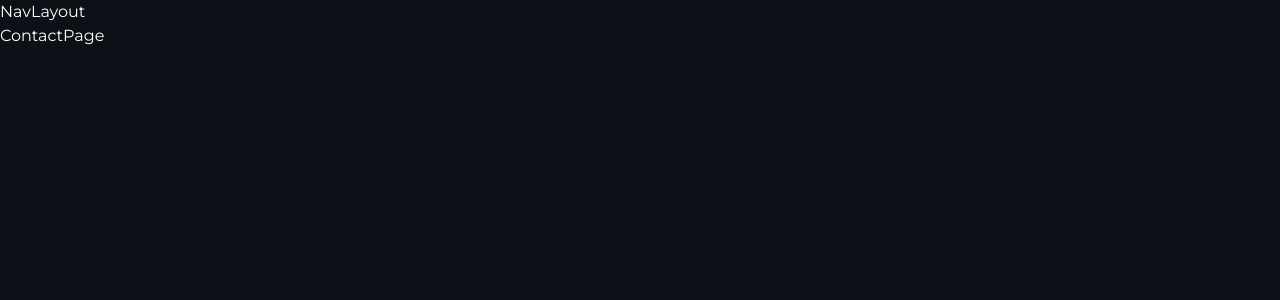
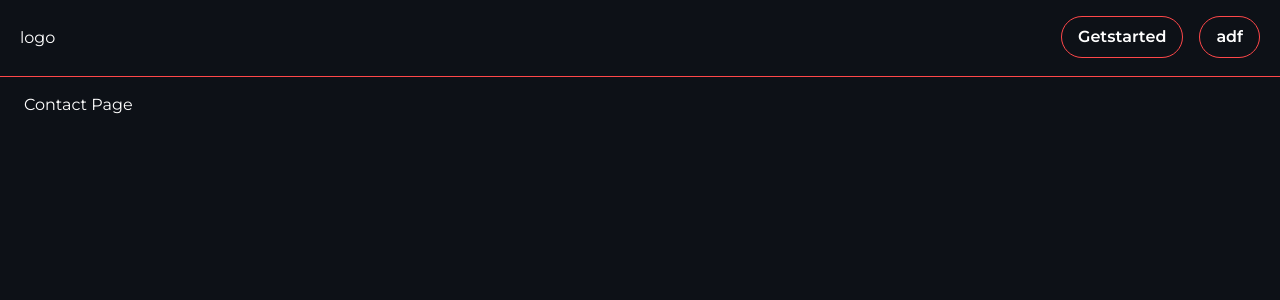
Before and after one commit to PESU-HoPES/HoPES-Website, a Next.js app: page /contact in a window 1280 px wide. Shown: the top 300 px of the page. Built offline with nearby package versions, Linux system fonts and the light colour scheme.

Commit message:
make navbar

```diff
--- a/app/(withnav)/contact/page.jsx
+++ b/app/(withnav)/contact/page.jsx
@@ -2,7 +2,9 @@ import React from 'react'
 
 const ContactPage = () => {
   return (
-    <div>ContactPage</div>
+    <div className='mx-6 my-4'>
+    Contact Page
+  </div>
   )
 }
 
--- a/app/(withnav)/layout.jsx
+++ b/app/(withnav)/layout.jsx
@@ -1,9 +1,10 @@
 import React from 'react'
+import Navbar from '../components/Navbar'
 
 const NavLayout = ({children}) => {
   return (
     <>
-    <div>NavLayout</div>
+    <Navbar />
     {children}
     </>
   )
--- a/app/(withnav)/work/page.jsx
+++ b/app/(withnav)/work/page.jsx
@@ -1,8 +1,11 @@
+import Button from '@/app/components/Button'
 import React from 'react'
 
 const WorkPage = () => {
   return (
-    <div>WorkPage</div>
+    <div className='mx-6 my-4'>
+      WorkPage
+    </div>
   )
 }
 
--- a/app/components/Button.jsx
+++ b/app/components/Button.jsx
@@ -21,7 +21,7 @@ const Button = ({ children, type = 'default', wide = false }) => {
 
             <button className='sr-only'>{children}</button>
             <button
-                className={`${type == 'primary' ? 'bg-primary-700' : 'bg-transparent outline -outline-offset-1 outline-white'} ${wide ? 'px-12' : 'px-4'} custom-button rounded-full py-1`}
+                className={`${type == 'primary' ? 'bg-primary-600' : 'bg-transparent border-[0.5px] border-primary-600'} ${wide ? 'px-12' : 'px-4'} custom-button rounded-full py-1`}
                 onMouseEnter={changeButton}
             >
                 <span
--- /dev/null
+++ b/app/components/Navbar.jsx
@@ -0,0 +1,21 @@
+import Image from 'next/image'
+import Link from 'next/link'
+import React from 'react'
+import Button from './Button'
+
+const Navbar = () => {
+    return (
+        <nav className='flex justify-between py-4 px-5 border-b-primary-600 border-b'>
+            <div className='flex gap-x-4 items-center'>
+                <p>logo</p>
+            </div>
+            <div className='flex gap-x-4 items-center'>
+                <Button>Getstarted</Button>
+                <Button>adf</Button>
+            </div>
+        </nav>
+    )
+}
+
+export default Navbar
+{/* <Image width={30} height={30} alt='logo' src="" /> */ }
--- /dev/null
+++ b/app/loading.js
@@ -0,0 +1,9 @@
+import React from 'react'
+
+const Loading = () => {
+  return (
+    <div>Loading...</div>
+  )
+}
+
+export default Loading
--- a/app/page.js
+++ b/app/page.js
@@ -1,25 +1,7 @@
 export default function Home() {
 	return (
-		<>
-
-			<h1 className='font-opensans text-3xl font-bold underline'>
-				Hello world!
-			</h1>
-			<p className="text-green-100 xs:text-orange-500 sm:text-slate-400 md:bg-red-400 lg:bg-yellow-300 xl:text-rose-800 2xl:bg-violet-500">
-				Lorem ipsum dolor sit amet, consectetur adipisicing elit. Maxime, sapiente.
-			</p>
-			<div className="flex gap-4 flex-wrap">
-				<p className="shadow-custom-xs w-20 h-20 bg-primary-100 rounded-md"></p>
-				<p className="shadow-custom-sm w-20 h-20 bg-primary-200 rounded-md"></p>
-				<p className="shadow-custom-md w-20 h-20 bg-primary-300 rounded-md"></p>
-				<p className="shadow-custom-lg w-20 h-20 bg-primary-400 rounded-md"></p>
-				<p className="shadow-custom-hover w-20 h-20 bg-primary-500 rounded-md"></p>
-				<p className="shadow-custom-xs w-20 h-20 bg-primary-600 rounded-md"></p>
-				<p className="shadow-custom-xs w-20 h-20 bg-primary-700 rounded-md"></p>
-				<p className="shadow-custom-xs w-20 h-20 bg-primary-800 rounded-md"></p>
-				<p className="shadow-custom-xs w-20 h-20 bg-primary-900 rounded-md"></p>
-				<p className="shadow-custom-xs w-20 h-20 bg-primary-950 rounded-md"></p>
-			</div>
-		</>
+		<div className="mx-6 my-4">
+			adf
+		</div>
 	);
 }
--- a/tailwind.config.js
+++ b/tailwind.config.js
@@ -16,7 +16,7 @@ module.exports = {
           400: 'rgb(255, 141, 142)',
           500: 'rgb(255, 106, 107)',
           600: 'rgb(255, 71, 73)',
-          700: 'rgb(219, 31, 33)',
+          700: 'rgb(219, 36, 38)',
           800: 'rgb(184, 26, 27)',
           900: 'rgb(184, 26, 27)',
           950: 'rgb(148, 21, 22)',
```
